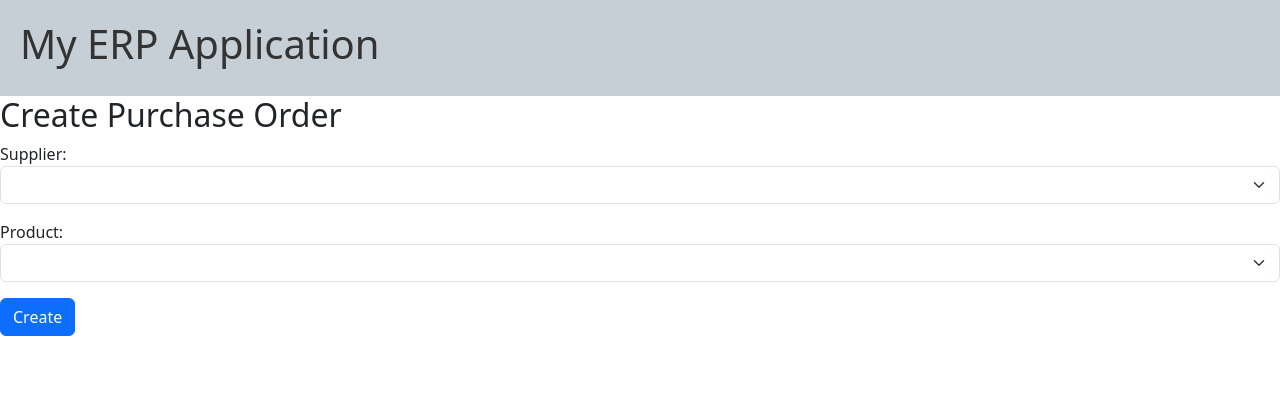
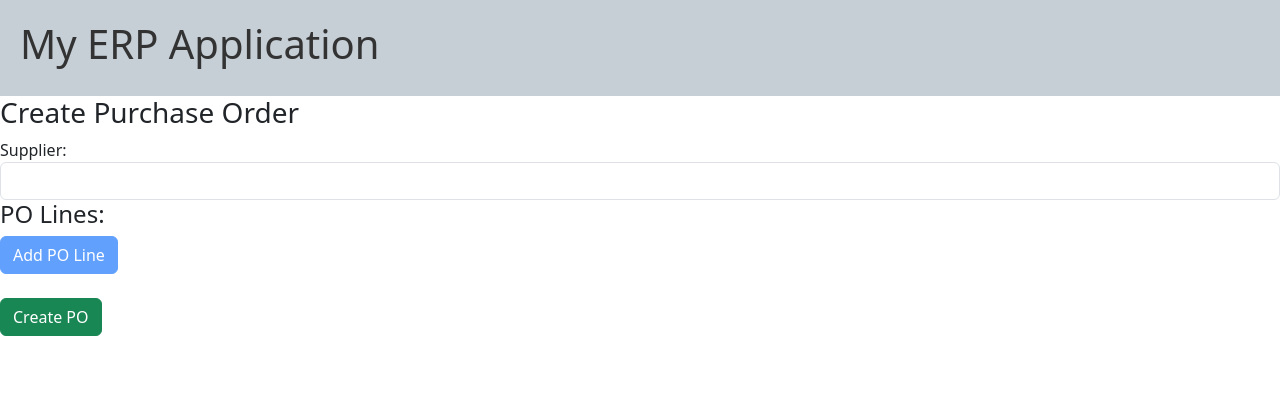
Before and after one commit to nikalmus/erp, a Flask app: page /purchase/pos/create in a window 1280 px wide. Shown: the top 396 px of the page. Run offline with Flask 3, Linux system fonts and the light colour scheme; data that the repository does not hold is empty; some libraries are stand-ins or nearby versions.

Commit message:
create po first, po lines after

```diff
--- a/app/purchase/po/routes.py
+++ b/app/purchase/po/routes.py
@@ -1,6 +1,5 @@
 from flask import Blueprint, render_template, redirect, request, url_for
 from app.db import connect
-
 bp = Blueprint('po', __name__, template_folder='templates')
 
 @bp.route('/purchase/pos')
@@ -8,7 +7,7 @@ def get_pos():
     conn = connect()
     cursor = conn.cursor()
 
-    cursor.execute("SELECT * FROM po")
+    cursor.execute("SELECT id, created_date, purchase_date, status, supplier_id FROM po")
     pos = cursor.fetchall()
 
     cursor.close()
@@ -16,12 +15,12 @@ def get_pos():
 
     return render_template('po_list.html', pos=pos)
 
-@bp.route('/purchase/pos/<int:id>')
+@bp.route('/purchase/pos/<int:id>', methods=['GET'])
 def get_po(id):
     conn = connect()
     cursor = conn.cursor()
 
-    cursor.execute("SELECT * FROM po WHERE id = %s", (id,))
+    cursor.execute("SELECT id, created_date, purchase_date, status, supplier_id FROM po WHERE id = %s", (id,))
     po = cursor.fetchone()
 
     cursor.execute("SELECT po_line.id, po_line.po_id, po_line.product_id, \
@@ -32,28 +31,32 @@ def get_po(id):
     po_lines = cursor.fetchall()
     total = sum(po_line[5] * po_line[4] for po_line in po_lines)
 
+    cursor.execute("SELECT id, name FROM product")
+    products = cursor.fetchall()
+
     cursor.close()
     conn.close()
 
-    return render_template('po_detail.html', po=po, po_lines=po_lines, total=total)
+    return render_template('po_detail.html', po=po, po_lines=po_lines, total=total, products=products)
 
 @bp.route('/purchase/pos/')
 def redirect_to_products():
     return redirect(url_for('po.get_pos'))
 
+
 @bp.route('/purchase/pos/create', methods=['GET', 'POST'])
 def create_po():
     if request.method == 'POST':
         # Retrieve form data
-        supplier_id = request.form.get('supplier')
-        product_id = request.form.get('product')
+        supplier_id = request.form.get('supplier_id')
 
         # Create a new PO
         conn = connect()
         cursor = conn.cursor()
 
         # Insert the new PO into the database
-        cursor.execute("INSERT INTO po (supplier_id, product_id) VALUES (%s, %s) RETURNING id", (supplier_id, product_id))
+        cursor.execute("INSERT INTO po (supplier_id) VALUES (%s) RETURNING id", (supplier_id,))
+
         po_id = cursor.fetchone()[0]
 
         cursor.close()
@@ -62,17 +65,47 @@ def create_po():
 
         return redirect(url_for('po.get_po', id=po_id))
 
-    # Retrieve the list of suppliers and products
+    # Retrieve the list of suppliers as soon as /create route is accessed
     conn = connect()
     cursor = conn.cursor()
 
     cursor.execute("SELECT id, name FROM supplier")
     suppliers = cursor.fetchall()
 
-    cursor.execute("SELECT id, name FROM product")
-    products = cursor.fetchall()
-
     cursor.close()
     conn.close()
 
-    return render_template('po_create.html', suppliers=suppliers, products=products)
+    return render_template('po_create.html', suppliers=suppliers)
+
+@bp.route('/purchase/pos/<int:id>/add_line', methods=['POST'])
+def add_po_line(id):
+    product_id = request.form.get('product_id')
+    quantity = request.form.get('quantity')
+
+    # Retrieve the PO based on the provided ID
+    conn = connect()
+    cursor = conn.cursor()
+    cursor.execute("SELECT * FROM po WHERE id = %s", (id,))
+    po = cursor.fetchone()
+
+    if po is None:
+        # Handle the case where the PO is not found
+        # ...
+
+        cursor.close()
+        conn.close()
+        return redirect(url_for('po.list_pos'))
+
+    # Retrieve the list of products
+    # cursor.execute("SELECT id, name FROM product")
+    # products = cursor.fetchall()
+
+    # Insert the PO line into the database
+    cursor.execute("INSERT INTO po_line (po_id, product_id, quantity) VALUES (%s, %s, %s)",
+                   (id, product_id, quantity))
+
+    cursor.close()
+    conn.commit()
+    conn.close()
+
+    return redirect(url_for('po.get_po', id=id))
--- a/app/purchase/po/templates/po_create.html
+++ b/app/purchase/po/templates/po_create.html
@@ -1,27 +1,21 @@
 {% extends 'base.html' %}
-
 {% block content %}
-    <h2>Create Purchase Order</h2>
-
+<h3>Create Purchase Order</h3>
 <form method="POST" action="{{ url_for('po.create_po') }}">
-        <div class="mb-3">
+    <div class="form-group">
         <label for="supplier">Supplier:</label>
-            <select class="form-select" id="supplier" name="supplier">
+        <select class="form-control" id="supplier" name="supplier_id">
             {% for supplier in suppliers %}
                 <option value="{{ supplier[0] }}">{{ supplier[1] }}</option>
             {% endfor %}
         </select>
     </div>
-
-        <div class="mb-3">
-            <label for="product">Product:</label>
-            <select class="form-select" id="product" name="product">
-                {% for product in products %}
-                    <option value="{{ product[0] }}">{{ product[1] }}</option>
-                {% endfor %}
-            </select>
+    <h4>PO Lines:</h4>
+    <div id="po-lines">
+        <!-- PO line form goes here -->
     </div>
-
-        <button type="submit" class="btn btn-primary">Create</button>
+    <button type="button" class="btn btn-primary" id="add-po-line-button" onclick="addPoLine()" disabled>Add PO Line</button>
+    <br><br>
+    <button type="submit" class="btn btn-success">Create PO</button>
 </form>
 {% endblock %}
--- a/database/schema.sql
+++ b/database/schema.sql
@@ -55,7 +55,6 @@ CREATE TYPE po_status AS ENUM ('Draft', 'Pending Approval', 'Approved', 'In Prog
 CREATE TABLE po (
   id serial PRIMARY KEY,
   supplier_id integer REFERENCES supplier (id),
-  inventory_item_id integer REFERENCES inventory_item (id),
   created_date timestamptz DEFAULT now(),
   purchase_date timestamptz,
   status po_status DEFAULT 'Draft',
@@ -67,6 +66,7 @@ CREATE TABLE po_line (
   id serial PRIMARY KEY,
   po_id integer REFERENCES po (id),
   product_id integer REFERENCES product (id),
+  inventory_item_id integer REFERENCES inventory_item (id),
   quantity integer
 );
 
```
Also changed, not shown: app/purchase/po/templates/po_detail.html (+21 -4 lines), app/purchase/po/templates/po_list.html (+4 -5 lines). Lines whose indentation alone changed are shown as unchanged.
